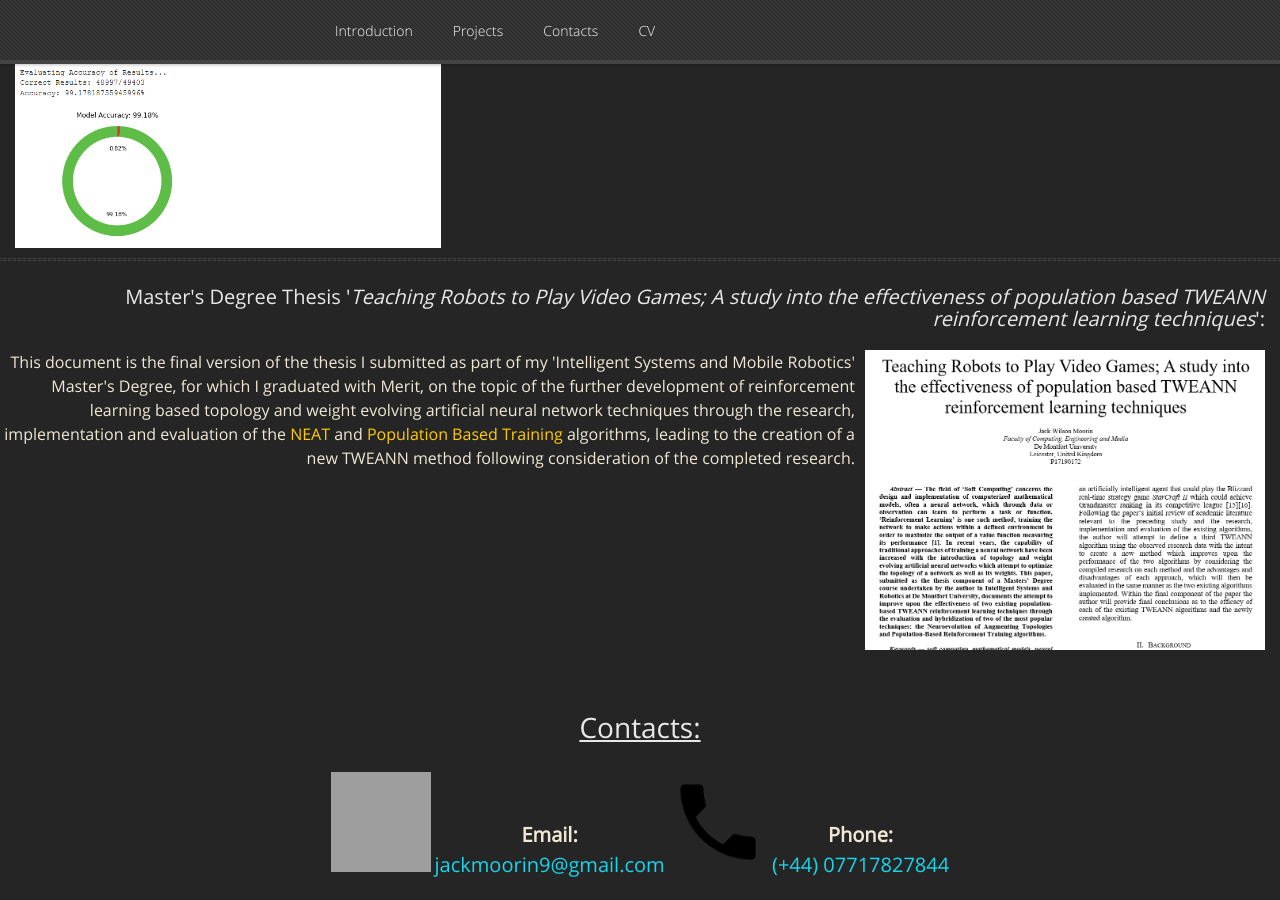
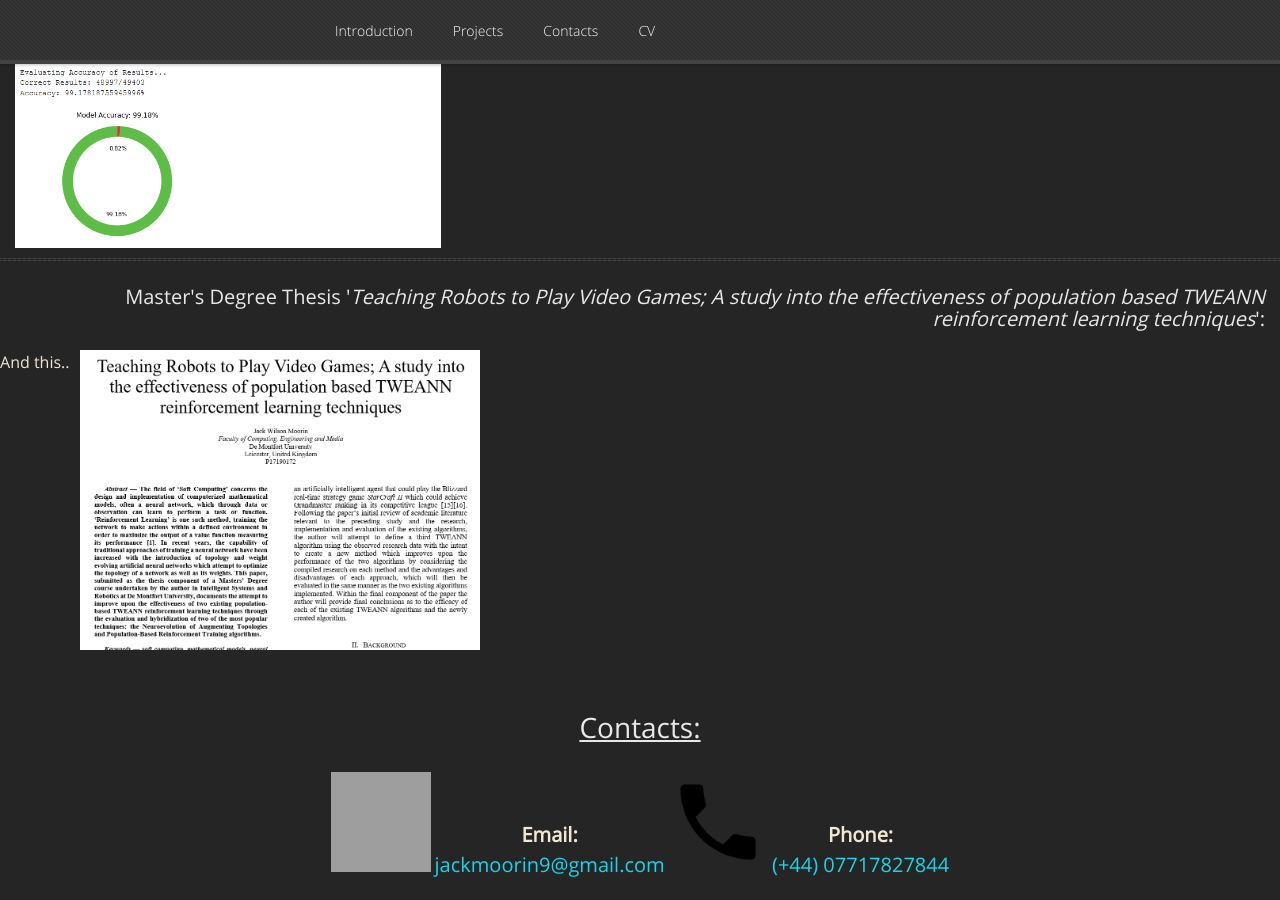
Before and after one commit to GamesProgrammingGrad2021/GamesProgrammingGrad2021.github.io, a Jekyll site: the page built from index.md, in a window 1280 px wide and 900 px high, scrolled down 1993 px. Built offline with Jekyll 4.4.1, drawn with Linux system fonts in a browser that asks for light colours; nearby versions of some CDN libraries; our own code applies the rules of GitHub Pages for plain Markdown files; grey boxes are pictures that could not be loaded.

Commit message:
Update default.html

```diff
--- a/_layouts/default.html
+++ b/_layouts/default.html
@@ -163,12 +163,7 @@
 			<div style="display: flex; align-items: center; width: 100% - 25px; margin-bottom: 10px; padding-right: 15px;">
 				<div style="padding-right: 0px; font-size: 16px; text-align: right; display: block; vertical-align: middle;">
 				<a href="TRTPVG A Study into Population Based TWEANN Reinforcement Learning Techniques.docx"><img src="Thesis_Thumbnail.png" alt="Thesis_Thumbnail" style="height: 300px; width: 400px; vertical-align: middle; float: right; padding-right: 0px; padding-left: 10px;"></a>
-				This document is the final version of the thesis I submitted as part of my 'Intelligent Systems and Mobile Robotics' Master's Degree,
-				for which I graduated with Merit, on the topic of the further development of reinforcement learning based topology and weight evolving
-				artificial neural network techniques through the research, implementation and evaluation of the
-				<a href="https://en.wikipedia.org/wiki/Neuroevolution_of_augmenting_topologies">NEAT</a> and
-				<a href="https://deepmind.com/blog/article/population-based-training-neural-networks">Population Based Training</a> algorithms,
-				leading to the creation of a new TWEANN method following consideration of the completed research.
+				And this..
 				</div>
 			</div>
 		</div>
```
